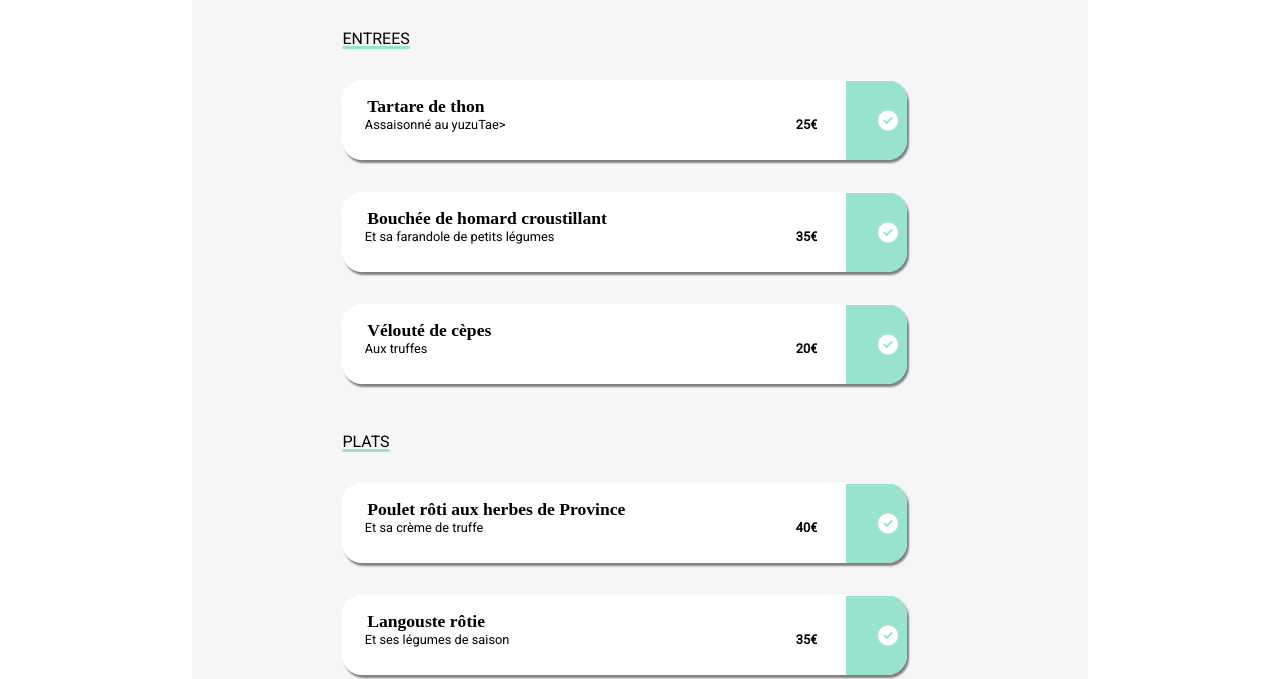
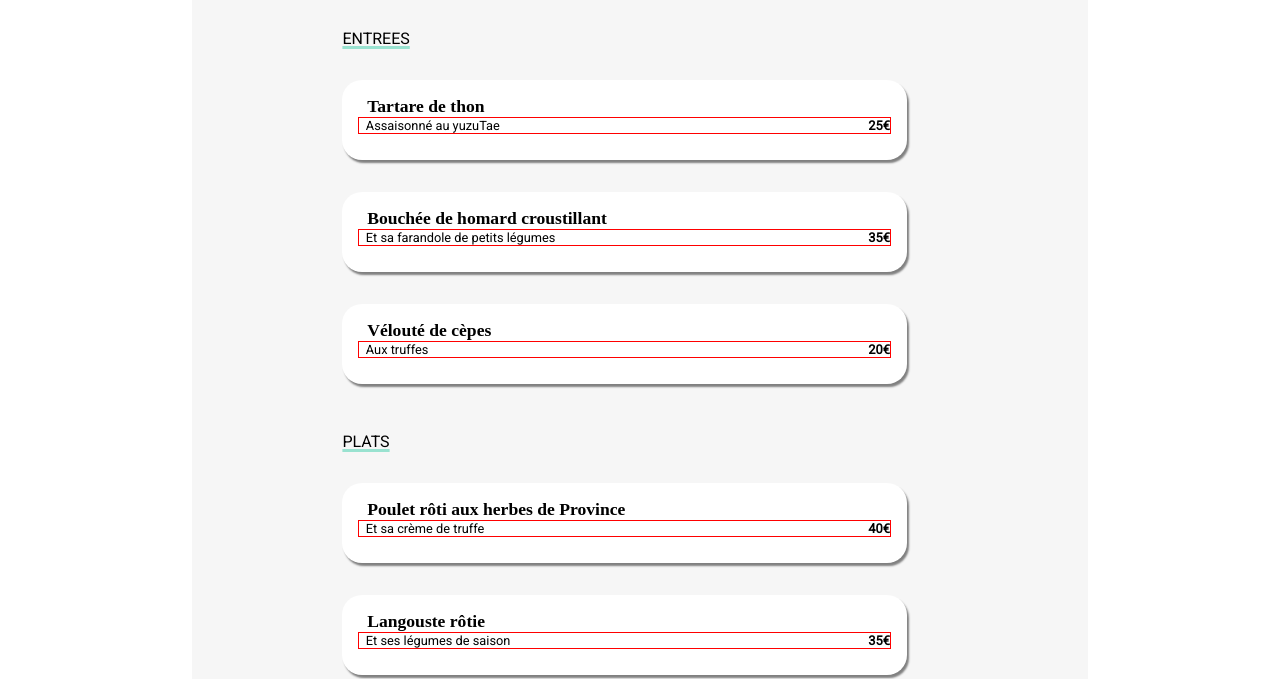
Before and after one commit to agbalaolivier/ohmyfood, a website: page restos/resto4/index.html in a window 1280 px wide. Shown: the part 382-1061 px from the top of the page. Drawn offline with nearby package versions, Linux system fonts and the light colour scheme; a web font is replaced by a local one.

Commit message:
finition

```diff
--- a/restos/resto4/index.html
+++ b/restos/resto4/index.html
@@ -52,7 +52,9 @@
             <h2>Tartare de thon</h2>
 
           <div class="end_line">
-            <p>Assaisonné au yuzuTae><span class=" euro">25€</span></p>
+            <p>Assaisonné au yuzuTae<span class=" euro">25€</span> </p>
+
+
             </div>
         <div class="check">
             <i class="fa-solid fa-circle-check fa-lg"></i></div>
@@ -104,7 +106,8 @@
         <div class="composition">
         <h2>Côte de boeuf Angus</h2>
         <div class="end_line">
-        <p>Et sa purée de panais <span class="euro">44€</span></p>
+        <p>Et sa purée de panais<span class="euro">44€</span> </p>
+
 
         </div>
         <div class="check">
@@ -118,9 +121,9 @@
         <div class="composition">
             <h2>Farandole de desserts</h2>
             <div class="end_line">
-            <p>Du chef <span class="euro">18€</span></p>
+            <p>Du chef <span class="euro">18€</span> </p>
 
-            </div>
+             </div>
 
             <div class="check">
                 <i class="fa-solid fa-circle-check fa-lg"></i>
--- a/sass/component/resto_menus.scss
+++ b/sass/component/resto_menus.scss
@@ -57,9 +57,8 @@ main{
         width: 100%;
         margin: auto;
         padding-top: 2em;
-        overflow: hidden;
-        text-overflow: ellipsis;
-        white-space: nowrap;
+
+
 
 
              .order{
@@ -87,10 +86,9 @@ main{
              margin: 1em;
               font-family: roboto sans-serif;
              margin-top: 2em;
-            padding: 1em;
              overflow: hidden;
              white-space: nowrap;
-             text-overflow: ellipsis ;
+             padding: 1em;
              box-sizing: border-box;
              cursor: pointer;
              transition: padding-right 450ms ease-in-out;
@@ -109,7 +107,6 @@ main{
                   opacity: 1;
                   transform: translateX(0);
                 }
-
             }
 
              h2{
@@ -118,10 +115,7 @@ main{
                 font-weight: 700;
                 margin-left: 0.5em;
                 font-family: roboto sans serif;
-                overflow: hidden;
-                white-space: nowrap;
-                text-overflow: ellipsis ;
-
+                text-overflow: ellipsis;
              }
 
 
@@ -145,11 +139,8 @@ main{
                         position: relative;
                         left: 16em;
                         top: -51px;
-                        opacity: 1;
+                        opacity: 0;
                         padding: 0.1em;
-                        overflow: hidden;
-                        white-space: nowrap;
-                        text-overflow: ellipsis;
                         transition: transform 330ms ease-in-out;
                         transition: transform;
                         transition-property: all;
@@ -160,19 +151,17 @@ main{
                         .check:hover{
                             opacity: 1;
                             transform: translate(32px);
-                            overflow: hidden;
+
+
 
                             }
 
                         .end_line{
-                        max-width: 100%;
                         display: block;
-                        margin-left: 10px;
-                        margin: 0;
                         font-family: roboto sans serif;
                         overflow: hidden;
                         white-space: nowrap;
-                        text-overflow: ellipsis ;
+
                         transition-property:  all;
                         transition-duration: 450ms;
                         transition: padding-right 450ms ease-in-out;
@@ -184,20 +173,22 @@ main{
                             margin-left: 0.5em;
                             font-size: 0.8em;
                             overflow: hidden;
-                            max-width:80% ;
                             white-space: nowrap;
                             text-overflow: ellipsis;
+
+
+
 
                             .euro{
 
                                 font-weight: 700;
                                 float: inline-end;
-                                transition: all;
                                 transition-property: all;
                                 transition-duration: 450ms;
                                 animation: fadein 3s ease-in-out;
-                                transition: width 3s;
                                 transition: padding-right 450ms ease-in-out;
+                                overflow: hidden;
+                                white-space: nowrap;
                                 }
 
 
@@ -215,27 +206,46 @@ main{
                             to {
                               opacity: 1;
                             }
+                        }
+                    }
+                }
+                .composition:hover .end_line{
+                    text-overflow: ellipsis;
 
                 }
-                        }
-                        .end_line p {
-                            max-width: 85%;
+                .composition:hover .check{
+                    opacity: 1;
+                   transition: transform 330ms ease-in-out;
+                   transform: translate(32px);
+                   text-overflow: ellipsis;
                    overflow: hidden;
                    white-space: nowrap;
+
+                }
+
+             .composition .end_line {
                 text-overflow: ellipsis;
+                border: 1px solid red;
+             }
+
+
+
+
+
+             .composition:hover .end_line .euro {
+                padding-right: 25px;
+                transform: translate(-35px);
 
                }
 
 
-             }
-             .composition:hover .end_line .euro{
-                padding-right: 25px;
-                transform: translate(-35px);
-                overflow: hidden;
-               }
 
 
 
+         }
+         .compo .composition .end_line p{
+
+              text-overflow: ellipsis;
 
          }
 
```
Also changed, not shown: css/main.css, 1 other file. Lines whose indentation alone changed are shown as unchanged.
